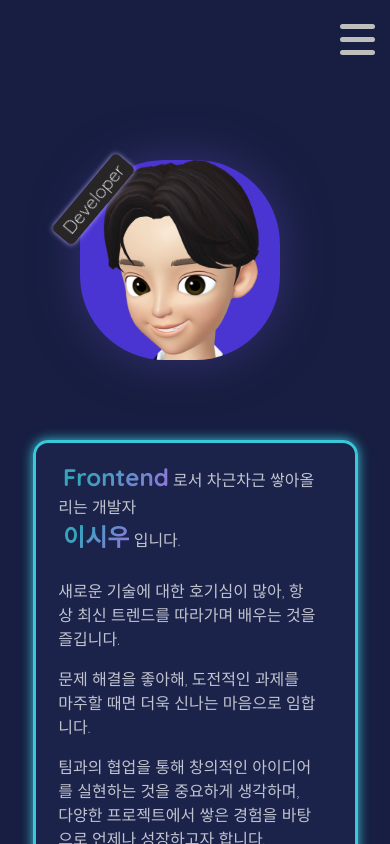
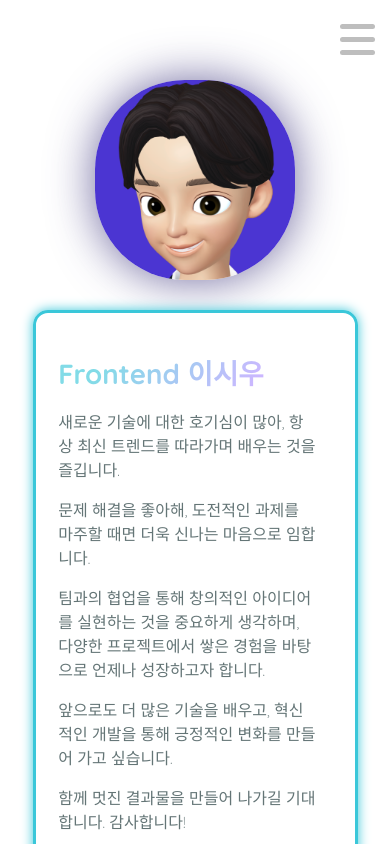
Before and after one commit to lswdev/portfolio, a Vue app: page /intro-detail in a window 390 px wide. Shown: the top 844 px of the page. Built offline with nearby package versions, Linux system fonts and the light colour scheme.

Commit message:
중간과정 커밋

```diff
--- a/src/assets/app.css
+++ b/src/assets/app.css
@@ -14,13 +14,15 @@
 
 body {
   position: relative;
-  background: #171E41;
   overflow-y: auto;
   overflow-x: hidden;
   /*cursor: url("./images/ico-circle-25.png")5 5, auto;*/
 }
 body::-webkit-scrollbar {
   display: none;
+}
+.main-top-contain[intro=true] {
+  background: #171E41;
 }
 ul { margin: 0; padding: 0;}
 li { list-style: none; }
--- a/src/assets/fonts.css
+++ b/src/assets/fonts.css
@@ -7,8 +7,7 @@
 }
 .font-gradient {
   font-weight: 700;
-  font-size: 1.5rem;
-  margin-left: 0.3rem;
+  font-size: 1.725rem;
   background: linear-gradient(128.93deg, rgb(58, 199, 217) 22.41%, rgb(173, 142, 255) 93.45%) text;
   -webkit-text-fill-color: transparent;
 }
--- a/src/assets/intro.css
+++ b/src/assets/intro.css
@@ -3,6 +3,7 @@
 .avatar p em {
   display: block;
   padding-bottom: 1rem;
+  color: #0a2527;
 }
 .avatar p em:last-child { padding-bottom: 0 }
 
@@ -177,13 +178,13 @@
   border-radius: 10vw 10vw 0 0;
   border-top: 4px solid rgba(61, 53, 125, 0.81);
 }
-#detail-contain1, #detail-contain2, #detail-contain3, #detail-contain4 {
+#detail-contain2, #detail-contain3, #detail-contain4 {
   background-color: #171E41;
 }
 .detail-contain {
-  flex-flow: column;
-  justify-content: flex-start;
-  align-items: flex-start;
+  /*flex-flow: column;*/
+  /*justify-content: flex-start;*/
+  /*align-items: flex-start;*/
   position: relative;
 }
 
@@ -222,14 +223,14 @@
 }
 .avatar {
   width: 100%;
-  padding-top: 5rem;
   display: flex;
+  align-items: center;
 }
 .avatar-label {
   position: absolute;
   z-index: 1;
   left: 0;
-  top: 4.3rem;
+  top: 50%;
   font-size: 1.125rem;
   color: #FFF;
   background-color: rgb(39,37,37);
@@ -238,7 +239,7 @@
   margin: 5rem;
   padding: 0.5rem 0;
   writing-mode: vertical-lr;
-  transform: rotate(-140deg)
+  transform: translateY(-180%) rotate(-140deg);
 }
 .avatar-talk {
   /*width: 100%;*/
@@ -297,14 +298,16 @@
 /* nav-list */
 .nav-list {
   /*backdrop-filter: sepia(90%);*/
-  /*backdrop-filter: invert(80%);*/
-  backdrop-filter: blur(1.2rem);
+  backdrop-filter: invert(80%);
+  /*backdrop-filter: blur(1.2rem);*/
   padding: 1rem;
   border-radius: 20px;
+  color: #FFF;
 }
 .nav-list li:hover {
   cursor: pointer;
-  list-style: circle;
+  list-style: none;
+  text-decoration: underline;
 }
 
 /* skill-list */
@@ -357,7 +360,7 @@
 .label-ico > img[filterWhite="true"] {
   filter: brightness(0) invert(1);
 }
-/* skills */
+/* skills 스킬 */
 .skill-contain {
   width: 100%;
   display: flex;
@@ -420,7 +423,7 @@
 }
 
 
-/* career-list */
+/* career-list 경력 */
 .career-contain {
   width: 100%;
   display: flex;
@@ -430,17 +433,87 @@
 }
 
 .detail-section .main-top-contain:not(#detail-contain1, #detail-contain2) {
-  filter: invert(1);
+  /*filter: invert(1);*/
 }
+
+.careers .custom-area {
+  border: 7px double rgb(166, 207, 213);
+  padding: 1rem;
+  border-radius: 13px;
+  will-change: transform;
+  animation: flash;
+}
+.careers .custom-area * {
+  color: black;
+}
+
+@keyframes flash {
+  0% {
+    color: #3ac3d5;
+    /*box-shadow: 0 0 10px black, 1px 1px #70cbd7, 0 0 280px #091e21;*/
+  }
+  80% {
+    color: #3ac3d5;
+    /*box-shadow: 0 0 10px #3ac3d5, 1px 1px #70cbd7, 0 0 280px #091e21;*/
+  }
+  81% {
+    color: #222;
+    /*box-shadow: 0 0 10px #000, 1px 1px #70cbd7, -2px 0 4px #29121A;!**!*/
+  }
+  94% {
+    color: #222;
+    /*box-shadow: 0 0 10px #000, 1px 1px #70cbd7, -2px 0 4px #29121A;!**!*/
+  }
+  95% {
+    color: #3ac3d5;
+    /*box-shadow: 0 0 10px #3ac3d5, 1px 1px #70cbd7, 0 0 280px #091e21;*/
+  }
+  96% {
+    color: #222;
+    /*box-shadow: 0 0 10px #000, 1px 1px #70cbd7, -2px 0 4px #29121A;!**!*/
+  }
+  97% {
+    color: #3ac3d5;
+    /*box-shadow: 0 0 10px #3ac3d5, 1px 1px #70cbd7, 0 0 280px #091e21;*/
+  }
+  98% {
+    color: #3ac3d5;
+    /*box-shadow: 0 0 10px #3ac3d5, 1px 1px #70cbd7, 0 0 280px #091e21;*/
+  }
+  99% {
+    color: #222;
+    /*box-shadow: 0 0 10px #000, 1px 1px #70cbd7, -2px 0 4px #29121A;  !**!*/
+  }
+  100% {
+    color: #3ac3d5;
+    /*box-shadow: 0 0 10px black, 1px 1px #70cbd7, 0 0 280px #091e21;*/
+  }
+}
+
+
 
 
 
 /* 모바일 가로 모드 */
 @media (max-width: 576px) {
+  .mouse-scroll {
+    display: none;
+  }
   .my-avatar {}
-  .avatar-label {}
+  .avatar-label {
+    display: none;
+  }
   .skill-contain li.skill-item {
     width: 100%;
+  }
+  #detail-contain1 {
+    position: relative;
+  }
+  #detail-contain2 {
+    margin-top: 5rem;
+  }
+  .my-avatar {
+    margin-bottom: 1.875rem;
   }
 }
 /* 태블릿 디바이스 */
--- a/src/views/Intro.vue
+++ b/src/views/Intro.vue
@@ -1,6 +1,6 @@
 <!--eslint-disable-->
 <template>
-  <div class="main-top-contain">
+  <div class="main-top-contain" :intro="$route.name==='intro'">
     <div class="ring" @mouseenter="pointerHideAnimation" @mouseleave="pointerShowAnimation">
       <i style="--clr:#27fd01;"></i>
       <i style="--clr:#ff0057;"></i>
@@ -63,6 +63,7 @@ export default {
     inputAnimation();
     this.checkBrowser();
     this.isMobile();
+    console.log('this.$route.name', this.$route.name);
   },
 }
 </script>
--- a/src/views/IntroDetailView.vue
+++ b/src/views/IntroDetailView.vue
@@ -14,7 +14,7 @@
             </div>
           </div>
         </div>
-        <ul class="nav-list" style="color: #FFF;" v-if="toggleNav">
+        <ul class="nav-list" v-if="toggleNav">
           <li @click="">introduce</li>
           <li @click="">skill</li>
           <li @click="">careers</li>
@@ -27,8 +27,10 @@
           <span class="my-avatar">이시우<br>1997. 02. 28<br>Lee Siwoo</span>
           <section class="avatar-talk">
             <span style="color: rgba(255,255,255,0.91)">
-              <font class="font-gradient">Frontend</font> 로서 차근차근 쌓아올리는 개발자 <br>
-              <font class="font-gradient">이시우</font> 입니다.  <br><br>
+              차근차근 쌓아올리는 개발자
+              <p>
+                <font class="font-gradient">Frontend 이시우</font> 입니다.
+              </p>
               <p>
                 <em>새로운 기술에 대한 호기심이 많아, 항상 최신 트렌드를 따라가며 배우는 것을 즐깁니다.</em>
                 <em>문제 해결을 좋아해, 도전적인 과제를 마주할 때면 더욱 신나는 마음으로 임합니다.</em>
@@ -68,9 +70,7 @@
           <div class="custom-area">
             <h2 class="font-700" style="font-size: 2.5rem">CAREER</h2>
             <div class="career-contain">
-              <div class="career-item" v-for="(item, index) in careerLists" style="color: #FFF;">{{ item }}
-
-              </div>
+              <div class="career-item" v-for="(item, index) in careerLists">{{ item }}</div>
             </div>
             <!--
             <ul class="career-contain">
```
